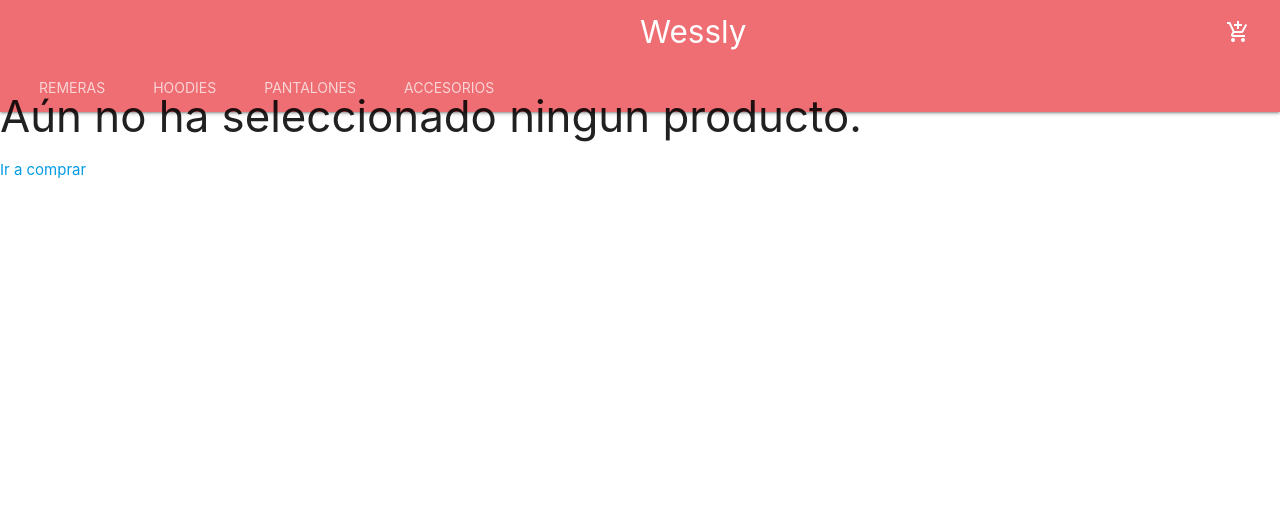
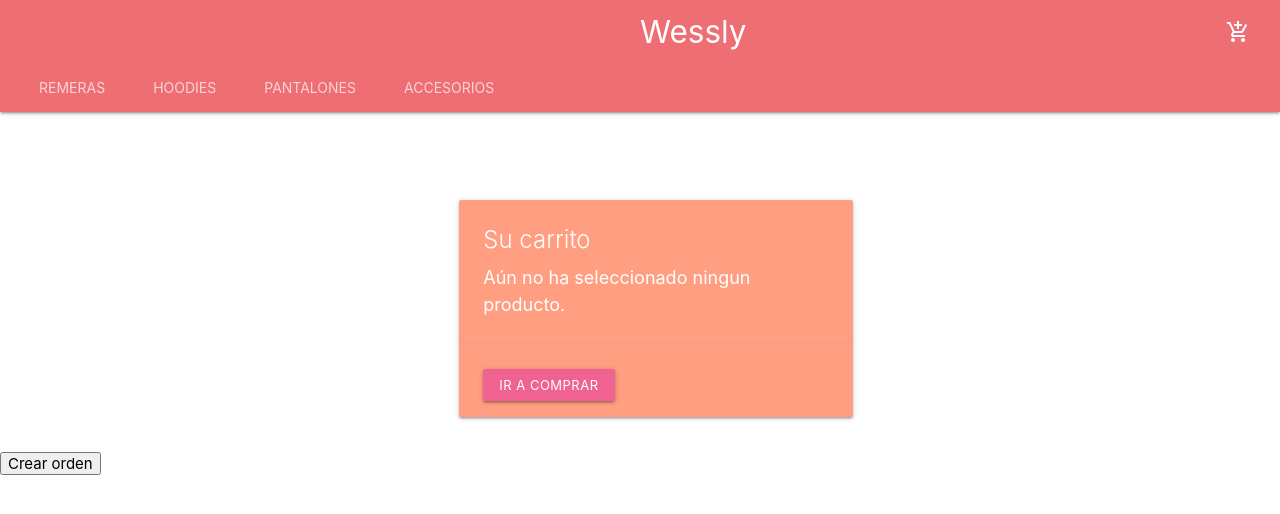
Before and after one commit to bebucabj12/EcommerceBedechian, a React (Create React App) app: page /cart in a window 1280 px wide. Shown: the top 514 px of the page. Built offline with nearby package versions, Linux system fonts and the light colour scheme.

Commit message:
Correcciñon desafío Cart View

```diff
--- a/src/Context/cartContext.js
+++ b/src/Context/cartContext.js
@@ -37,19 +37,27 @@ export const CartContext = ({ children }) => {
         setCartList([])
     }
 
-    // const removeItem = (itemId) => {
-    //     const cartFilter = cartList.filter(element =>
-    //     element.item.id !== id)
+    const removeItem = (itemId) => {
+        const cartFilter = cartList.filter(element =>
+        element.item.item.id !== itemId)
 
-    //     setCartList(cartFilter)
-    // }
+        setCartList(cartFilter)
+        console.log('cartFilter', cartFilter)
+    }
+
+    const totalPrice =()=>{
+        return cartList.reduce((acum, valor)=>(acum + (valor.item.quantity * valor.item.item.price)), 0)
+      }
+
 
     return(
         <cartContext.Provider value={{
             cartList,
             setCartList,
             agregarItem,
-            clear
+            clear,
+            removeItem,
+            totalPrice
         }} >
             {children}
         </cartContext.Provider>
--- a/src/components/Cart/Cart.js
+++ b/src/components/Cart/Cart.js
@@ -1,27 +1,52 @@
-import React from 'react'
-import { Link } from 'react-router-dom'
+import { useState } from 'react'
 import { useCartContext } from '../../Context/cartContext'
+import { getFirestore } from '../../services/getFirebase'
+import './cart.css'
+import CartDetail from './CartDetail'
+import CartEmpty from './CartEmpty'
 
 export default function Cart() {
-    const { cartList, clear } = useCartContext()
+    const { cartList, totalPrice } = useCartContext()
+    const [loading, setLoading] = useState(true)
 
-    console.log('cartList en dond yo quiero', cartList)
+    const [ formData, setFormDta ] = useState({
+        name: '',
+        cel: '',
+        email: ''
+    })
+
+    const handleOnSubmit = (e) => {
+        //Creo la orden
+        e.preventDefault()
+        let order = {}
+
+        order.buyer = {name:'Soledad Gomez', cel:'1532665896', email:'sgomez@gmail.com'}
+        order.total = totalPrice()
+
+        order.items = cartList.map(cartItem => {
+            const id = cartItem.item.item.id
+            const title = cartItem.item.item.title
+            const price = cartItem.item.item.price
+
+            return {id, title, price}
+        })
+
+        const db = getFirestore()
+        db.collection('orders').add(order) //add: si no existe la coleccion la crea
+        .then(resp => console.log(resp))
+        .catch(e => console.log(e))
+        .finally(() => setLoading(false))
+    }
+
     return (
         <div>
             {
                 cartList.length === 0 ?
-                <div>
-                    <h3>Aún no ha seleccionado ningun producto.</h3>
-                    <Link to='/'>
-                        <botton>Ir a comprar</botton>
-                    </Link>
-                </div>
+                    <CartEmpty/>
                 :
-                <div>
-                    {cartList.map(res => <h2>{res.item.title}</h2>)}
-                    <button onClick={() => clear()}>Vaciar carrito</button>
-                </div>
+                    <CartDetail/>
             }
+            <button onClick={handleOnSubmit}>Crear orden</button>
         </div>
     )
 }
--- /dev/null
+++ b/src/components/Cart/CartDetail.jsx
@@ -0,0 +1,37 @@
+import React from 'react'
+import { useCartContext } from '../../Context/cartContext'
+
+export default function CartDetail() {
+    const { cartList, clear, removeItem, totalPrice } = useCartContext()
+
+    return (
+        <div>
+            {
+            cartList.map(res =>
+                <div class="col s12 m7">
+                    <div class="card horizontal">
+                        <div class="card-image">
+                            <img src={res.item.item.pictureUrl} alt='foto producto'/>
+                        </div>
+                        <div class="card-stacked">
+                            <div class="card-content">
+                                <h3 class="header">{res.item.item.title}</h3>
+                                <p><strong>{res.item.item.descripcion}</strong></p>
+                                <p><strong>Cantidad: {res.item.quantity}</strong></p>
+                                <h4>Total: ${res.item.item.price * res.item.quantity} </h4>
+                            </div>
+                            <div class="card-action">
+                                <button className="btn-small deep-orange accent-1" onClick={() => removeItem(res.item.item.id)}>Quitar del carrito</button>
+                            </div>
+                        </div>
+                    </div>
+                </div>)
+            }
+                <button className="btn-small pink lighten-2" onClick={() => clear()}>Vaciar carrito</button>
+                <div className='row'>
+                    <h2>Total: $ {totalPrice()} </h2>
+                    <button className="btn-small pink lighten-2">Ir a pagar</button>
+                </div>
+        </div>
+    )
+}
--- /dev/null
+++ b/src/components/Cart/CartEmpty.jsx
@@ -0,0 +1,24 @@
+import React from 'react'
+import { Link } from 'react-router-dom'
+
+export default function CartEmpty() {
+    return (
+        <div className='cart'>
+            <div class="row">
+                    <div class="col s12 m6">
+                            <div class="card deep-orange accent-1">
+                                <div class="card-content white-text">
+                                    <span class="card-title">Su carrito</span>
+                                    <p>Aún no ha seleccionado ningun producto.</p>
+                                </div>
+                                <div class="card-action">
+                                    <Link to='/'>
+                                        <botton className="btn-small center pink lighten-2">Ir a comprar</botton>
+                                    </Link>
+                                </div>
+                            </div>
+                    </div>
+            </div>
+        </div>
+    )
+}
--- /dev/null
+++ b/src/components/Cart/cart.css
@@ -0,0 +1,8 @@
+.cart {
+    margin-top: 10%;
+    margin-left: 35%;
+}
+
+p {
+    font-size:large;
+}
--- a/src/components/ItemDetail/ItemDetail.js
+++ b/src/components/ItemDetail/ItemDetail.js
@@ -22,7 +22,7 @@ export const ItemDetail = ({ producto }) => {
                             <div className="card-stacked">
                                 <h4 className="header center">{producto.title}</h4>
                                 <div className="card-content">
-                                    <p>I am a very simple card. I am good at containing small bits of information.I am a very simple card. I am good at containing small bits of information.I am a very simple card. I am good at containing small bits of information</p>
+                                    <p>{producto.descripcion}</p>
                                     <h5>{producto.price}</h5>
                                 </div>
                                 <div className="card-action">
--- a/src/components/ItemListContainer/Item.js
+++ b/src/components/ItemListContainer/Item.js
@@ -13,10 +13,13 @@ const Item = ({ productos }) => {
                     </div>
                     <div className="card-content center">
                         <span className="card-title activator grey-text text-darken-4">{productos.title} {productos.price}<i className="material-icons right">more_vert</i></span>
+                        <Link to={`item/${productos.id}`}>
+                            <button className="btn-small deep-orange accent-1">Comprar</button>
+                        </Link>
                     </div>
                     <div className="card-reveal pink lighten-4">
                         <span className="card-title grey-text text-darken-4">{productos.title}<i className="material-icons right">close</i></span>
-                        <p>Here is some more information about this product that is only revealed once clicked on.</p>
+                        <p>{productos.descripcion}</p>
                         <Link to={`item/${productos.id}`}>
                             <button className="btn-small pink lighten-2">Detalle</button>
                         </Link>
--- a/src/components/NavBar/NavBar.js
+++ b/src/components/NavBar/NavBar.js
@@ -10,7 +10,7 @@ export default function NavBar() {
             <nav className="nav-extended center">
                 <div className="nav-wrapper">
                     <Link to='/'>
-                    <a href="#" className="brand-logo">Wessly</a>
+                        <a href="#" className="brand-logo">Wessly</a>
                     </Link>
                     <Link to='/cart'>
                         <CartWidget/>
```
Also changed, not shown: src/components/ItemListContainer/ItemListContainer.js (line endings or trailing spaces).
